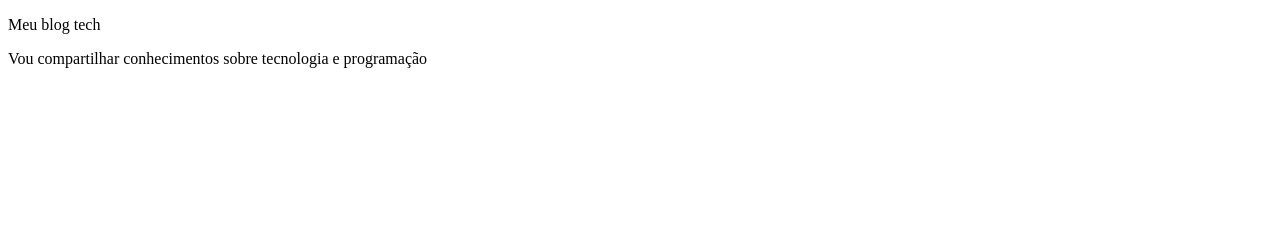
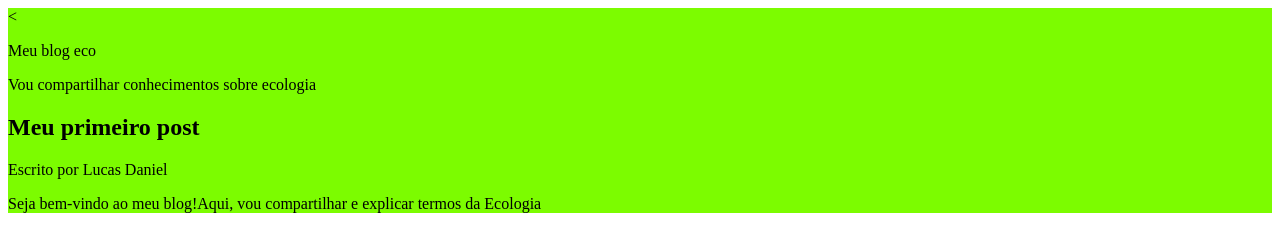
Before and after one commit to lucaslemesrodrigues-dev/Lucas-Daniel, a plain HTML site: page Lucas Daniel/index.html in a window 1280 px wide. Drawn offline with Linux system fonts and the light colour scheme.

Commit message:
atualizar comando

```diff
--- a/Lucas Daniel/index.html
+++ b/Lucas Daniel/index.html
@@ -1,12 +1,24 @@
 <!DOCTYPE html>
 <html lang="pt-br">
 <head>
-<meta charset="UTF-8">
-<meta name="viewport" content="width=device-width, initial-scale=1.0">
-<title>Document</title>
+     <meta charset="UTF-8">
+    <meta name="viewport" content="width=device-width, initial-scale=1.0">
+    <title>Blog</title>
+    <style>
+        header{
+            background-color: lawngreen;
+        }
+    </style>
 </head>
 <body>
-<p>Meu blog tech</p>
-<p>Vou compartilhar conhecimentos sobre tecnologia e programação</p>
+    <header><
+            <p>Meu blog eco</p>
+            <p>Vou compartilhar conhecimentos sobre ecologia</p>
+            <header>
+                    <h2>Meu primeiro post</h2>
+                    <p>Escrito por Lucas Daniel</p>
+                    <p>Seja bem-vindo ao meu blog!Aqui, vou compartilhar e explicar termos da Ecologia</p>
+                </main>
+            </header>
 </body>
 </html>
```
